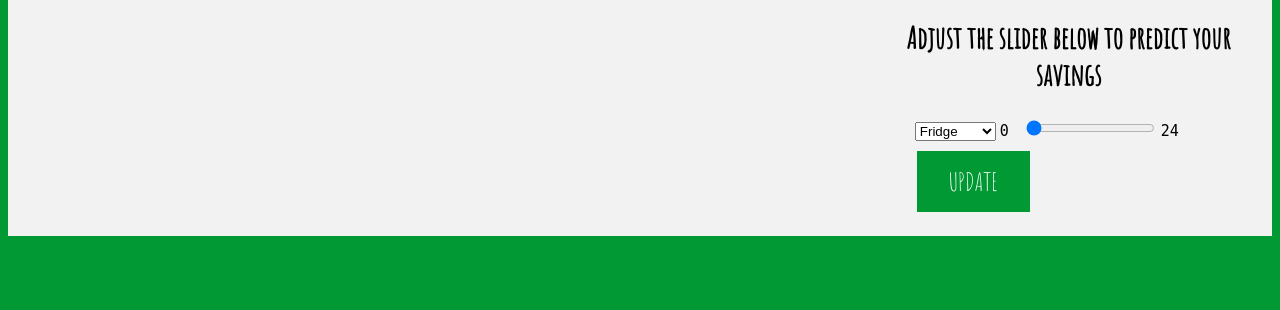
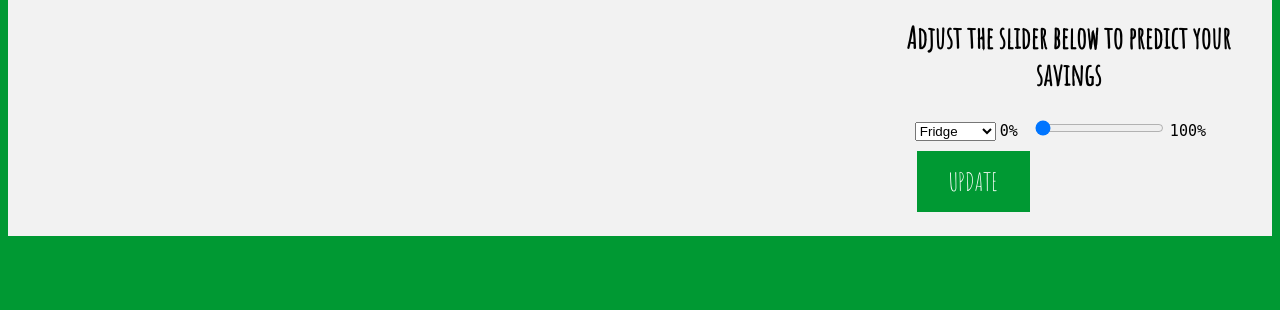
Before and after one commit to alexkraj/hackcambridge20, a Flask app: page / in a window 1280 px wide. Shown: the part 209-519 px from the top of the page. Run offline with Flask 2, Linux system fonts and the light colour scheme; some libraries are stand-ins or nearby versions.

Commit message:
No progress but want to merge

```diff
--- a/static/requests.js
+++ b/static/requests.js
@@ -3,13 +3,14 @@
 var arr = ['f_fridge','f_heating','f_television']
 
 function start_up(val){
+    TESTER = document.getElementById('tester');
     p_fridge = document.getElementById('tester');
     p_heating = document.getElementById('tester');
     p_television = document.getElementById('tester');
     f_fridge = document.getElementById('tester');
     f_heating = document.getElementById('tester');
     f_television = document.getElementById('tester');
-    var trace = {
+    var trace1 = {
         x: val.previous.time,
         y: val.previous.fridge,
         name: "Fridge (history)"
@@ -24,28 +25,28 @@
         y: val.previous.TV ,
         name: "Television (history)"
     };
-    var fridge_previous = [trace];
+    var fridge_previous = [trace1];
     var heating_previous = [trace2];
     var TV_previous = [trace3];
 
-    var trace = {
+    var trace4 = {
         x: val.future.time,
         y: val.future.fridge,
         name: "Fridge (future)"
     };
-    var trace2 = {
+    var trace5 = {
         x: val.future.time,
         y: val.future.heating,
         name: "Heating (future)"
     };
-    var trace3 = {
+    var trace6 = {
         x: val.future.time,
         y: val.future.TV ,
         name: "Television (future)"
     };
-    var fridge_future = [trace];
-    var heating_future = [trace2];
-    var TV_future = [trace3];
+    var fridge_future = [trace4];
+    var heating_future = [trace5];
+    var TV_future = [trace6];
 
     var layout = {
         font: {
@@ -81,13 +82,16 @@
             t: 0
         }
     }
+    // var data = [trace1,trace2,trace3,trace4,trace5,trace6];
+    // Plotly.newPlot(TESTER,);
 
-    Plotly.plot( p_fridge, fridge_previous, layout, {responsive: true} );
-    Plotly.plot( p_heating, heating_previous, layout, {responsive: true} );
-    Plotly.plot( p_television, TV_previous, layout, {responsive: true} );
-    Plotly.plot( f_fridge, fridge_future, layout, {responsive: true} );
-    Plotly.plot( f_heating, heating_future, layout, {responsive: true} );
-    Plotly.plot( f_television, TV_future, layout, {responsive: true} );
+    var a = Plotly.plot( TESTER, fridge_previous, layout, {responsive: true} );
+    var b = Plotly.plot( TESTER, heating_previous, layout, {responsive: true} );
+    var c = Plotly.plot( TESTER, TV_previous, layout, {responsive: true} );
+    var d = Plotly.plot( TESTER, fridge_future, layout, {responsive: true} );
+    var e = Plotly.plot( TESTER, heating_future, layout, {responsive: true} );
+    var f = Plotly.plot( TESTER, TV_future, layout, {responsive: true} );
+
 
 }
 
--- a/templates/home.html
+++ b/templates/home.html
@@ -29,8 +29,8 @@
                               <option value="2">Television</option>
                             </select>
 
-                            <label>0</label><input type="range" min="0" max="24" value="0" class="slider" id="decrease_range">
-                              <label>24</label><br/>
+                            <label>0%</label><input type="range" min="0" max="100" value="0" class="slider" id="decrease_range">
+                              <label>100%</label><br/>
                           </div>
                           <a class="button btnSubmit" id="btnSubmit" onclick="updateGraph()">UPDATE</a>
                         </form>
```
